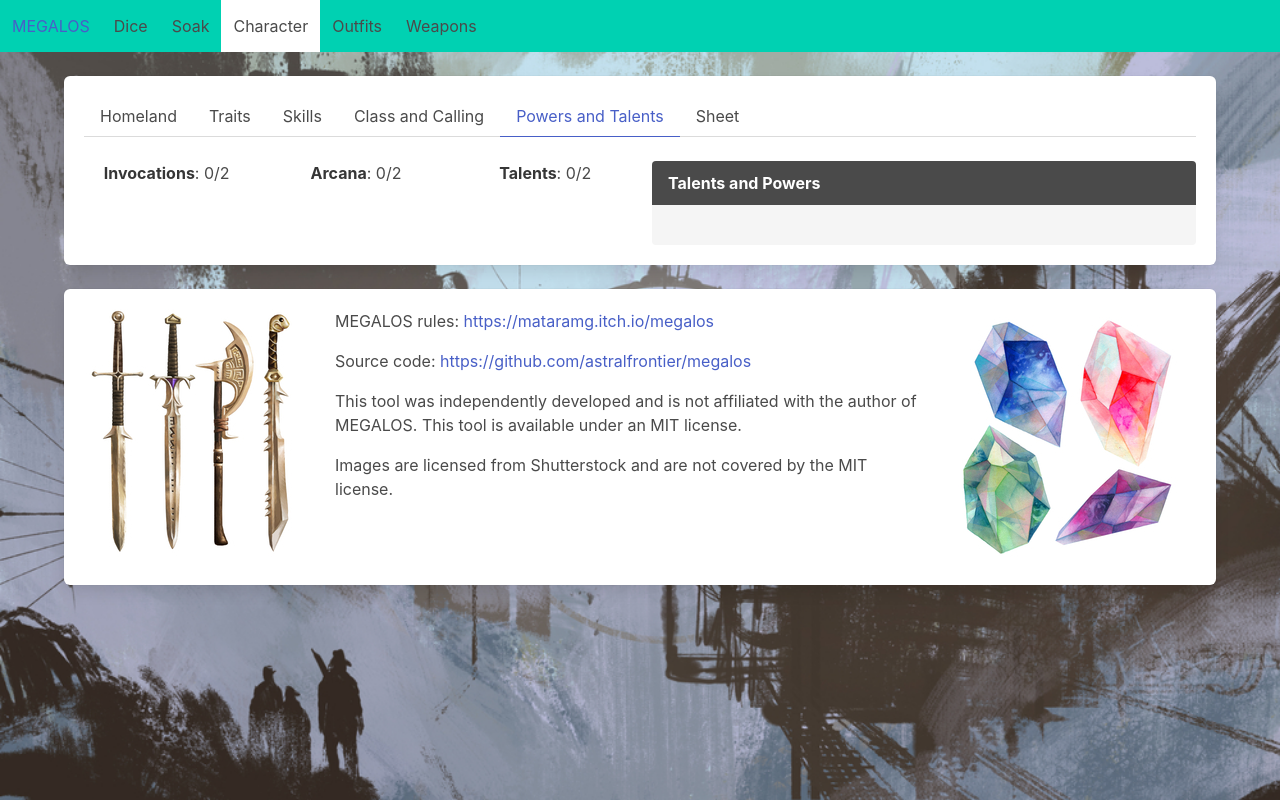
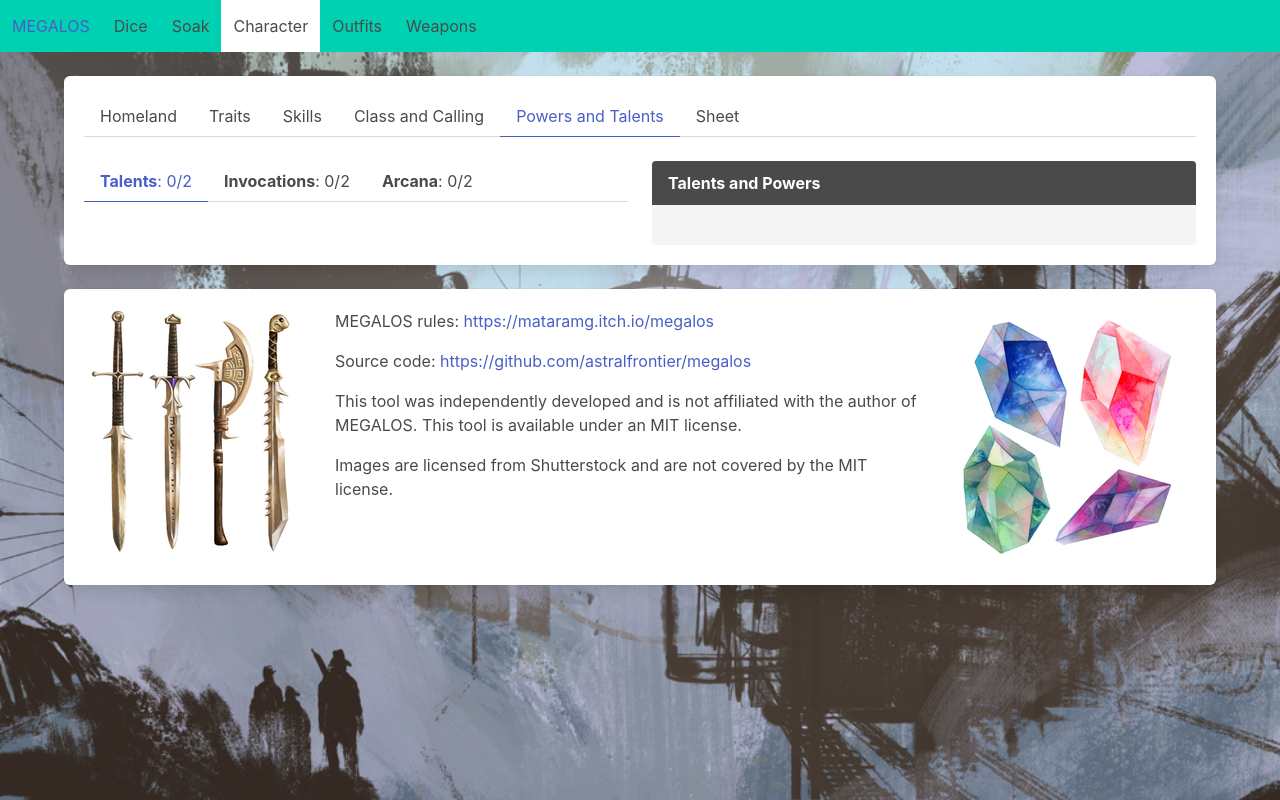
Before and after one commit to astralfrontier/megalos, a React (Vite) app: page /character in a window 1280 px wide. Both pictures are taken after a click on the link "Powers and Talents". Built offline with nearby package versions, Linux system fonts and the light colour scheme; the HTML template or start-up script is replaced by a standard one.

Commit message:
Display power descriptions

```diff
--- a/src/characters/PowersTalentsChooser.module.css
+++ b/src/characters/PowersTalentsChooser.module.css
@@ -1,5 +1,5 @@
 .powers-talents-checkboxes {
-  columns: 2;
+  /* columns: 2; */
 }
 
 .powers-talents-checkbox > label {
--- a/src/characters/PowersTalentsChooser.tsx
+++ b/src/characters/PowersTalentsChooser.tsx
@@ -1,51 +1,40 @@
-import {
-  add,
-  append,
-  assoc,
-  filter,
-  find,
-  includes,
-  map,
-  propEq,
-  reduce,
-  reject,
-  without,
-} from 'ramda'
-import React, { useContext } from 'react'
+import { add, append, assoc, filter, find, has, includes, map, propEq, reduce, reject, without } from 'ramda'
+import React, { useContext, useState } from 'react'
 import slugify from 'slugify'
 
 import { CharacterContext } from '../GameStateProvider'
-import {
-  meetsPrerequisites,
-  MegalosClassBenefits,
-  MegalosPower,
-  powers,
-  recalculatePowers,
-} from './data'
+import { describe } from '../visuals'
+import { meetsPrerequisites, MegalosClassBenefits, MegalosPower, powers, recalculatePowers } from './data'
 import classes from './PowersTalentsChooser.module.css'
 import PowersTalentsPane from './PowersTalentsPane'
 
-interface BenefitUsedProps {
+interface BenefitsTabProps {
   label: string
   value: number | undefined
   maximum: number | undefined
+  selectedTab: string
+  setSelectedTab: React.Dispatch<React.SetStateAction<string>>
 }
 
-function BenefitUsed(props: BenefitUsedProps) {
+function BenefitsTab(props: BenefitsTabProps) {
   if (!props.maximum) {
     return <></>
   } else {
     const value = props.value || 0
     return (
       <>
-        <div className="column has-text-centered">
-          <p>
+        <li
+          className={
+            props.selectedTab == props.label.toLowerCase() ? 'is-active' : ''
+          }
+        >
+          <a onClick={() => props.setSelectedTab(props.label.toLowerCase())}>
             <strong className={value > props.maximum ? 'has-text-danger' : ''}>
               {props.label}
             </strong>
             : {value}/{props.maximum}
-          </p>
-        </div>
+          </a>
+        </li>
       </>
     )
   }
@@ -69,6 +58,7 @@
 
 function PowersTalentsChooser() {
   const { character, setCharacter } = useContext(CharacterContext)
+  const [selectedTab, setSelectedTab] = useState<string>('talents')
 
   const benefitsUsed = reduce(
     addPowerCost,
@@ -88,6 +78,11 @@
   const eligiblePowers = reject(
     (power: MegalosPower) => power.mandatory,
     filter(meetsPrerequisites(character), powers)
+  )
+
+  const displayedPowers = filter(
+    (power: MegalosPower) => has(selectedTab, power.costs),
+    eligiblePowers
   )
 
   const powerSetter: React.ChangeEventHandler<HTMLInputElement> = (event) => {
@@ -127,42 +122,58 @@
     <>
       <div className="columns">
         <div className="column">
-          <div className="columns">
-            <BenefitUsed
+          <div className="tabs">
+            <ul>
+              <BenefitsTab
+                label="Talents"
+                value={benefitsUsed.talents}
+                maximum={character.class.benefits.talents}
+                selectedTab={selectedTab}
+                setSelectedTab={setSelectedTab}
+              />
+              <BenefitsTab
                 label="Invocations"
                 value={benefitsUsed.invocations}
                 maximum={character.class.benefits.invocations}
+                selectedTab={selectedTab}
+                setSelectedTab={setSelectedTab}
               />
-            <BenefitUsed
+              <BenefitsTab
                 label="Arcana"
                 value={benefitsUsed.arcana}
                 maximum={character.class.benefits.arcana}
+                selectedTab={selectedTab}
+                setSelectedTab={setSelectedTab}
               />
-            <BenefitUsed
+              <BenefitsTab
                 label="Strikes"
                 value={benefitsUsed.strikes}
                 maximum={character.class.benefits.strikes}
+                selectedTab={selectedTab}
+                setSelectedTab={setSelectedTab}
               />
-            <BenefitUsed
+              <BenefitsTab
                 label="Counters"
                 value={benefitsUsed.counters}
                 maximum={character.class.benefits.counters}
+                selectedTab={selectedTab}
+                setSelectedTab={setSelectedTab}
               />
-            <BenefitUsed
+              <BenefitsTab
                 label="Sorceries"
                 value={benefitsUsed.sorceries}
                 maximum={character.class.benefits.sorceries}
+                selectedTab={selectedTab}
+                setSelectedTab={setSelectedTab}
               />
-            <BenefitUsed
+              <BenefitsTab
                 label="Cantrips"
                 value={benefitsUsed.cantrips}
                 maximum={character.class.benefits.cantrips}
+                selectedTab={selectedTab}
+                setSelectedTab={setSelectedTab}
               />
-            <BenefitUsed
-              label="Talents"
-              value={benefitsUsed.talents}
-              maximum={character.class.benefits.talents}
-            />
+            </ul>
           </div>
           <div className={classes.powersTalentsCheckboxes}>
             {map((power) => {
@@ -187,9 +198,10 @@
                       </label>
                     </div>
                   </div>
+                  <div className="mx-5">{describe(power.description)}</div>
                 </>
               )
-            }, eligiblePowers)}
+            }, displayedPowers)}
           </div>
         </div>
         <div className="column">
```
Lines whose indentation alone changed are shown as unchanged.
